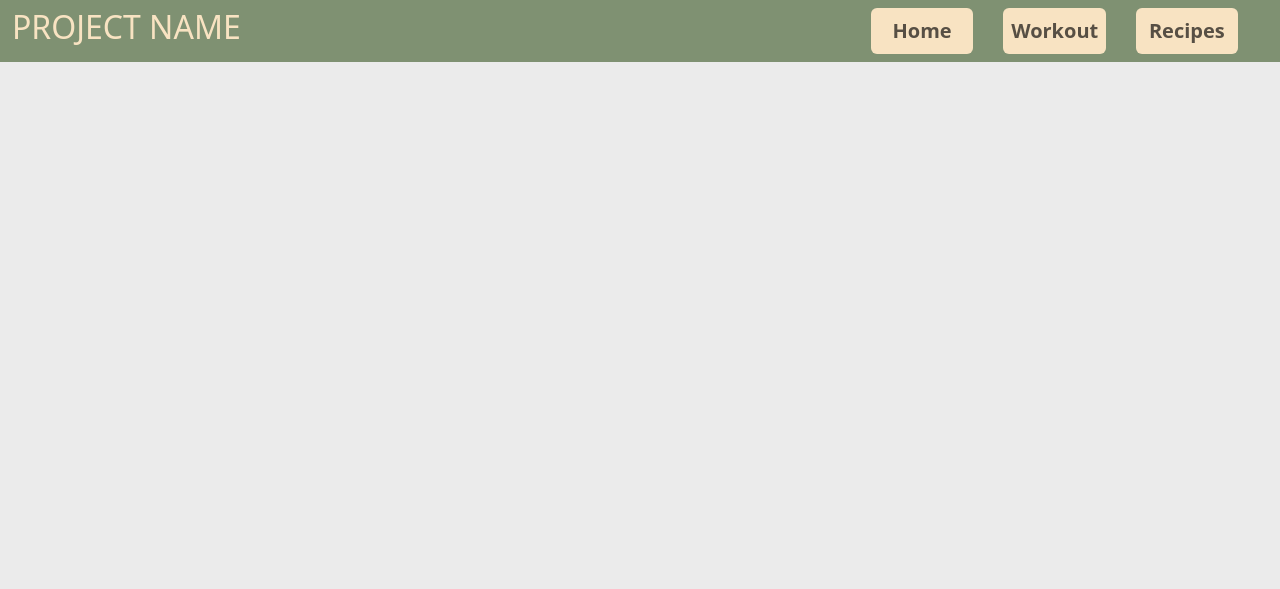
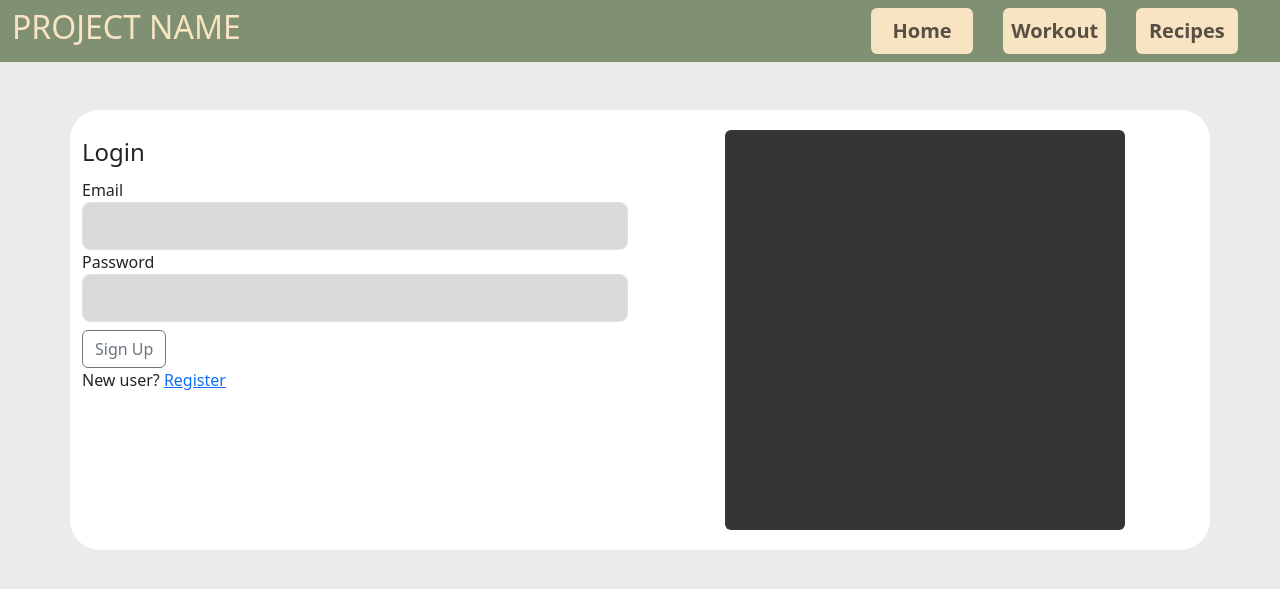
Before and after one commit to abdulahmed6/fitnessProject, a Flask app: template templates/login.html in a window 1280 px wide. Shown: the top 589 px of the page. Run offline with Flask 3, Linux system fonts and the light colour scheme; the template is opened without the code that fills it: values that come from a table or form of the project are taken from there, others are empty.

Commit message:
Implemented login form

```diff
--- a/app.py
+++ b/app.py
@@ -37,16 +37,16 @@ def register():
     if form.validate_on_submit():
         try:
             user_exists = User.query.filter_by(username=form.username.data).first()
-            email_exists = User.query.filter_by(username=form.email.data).first()
+            email_exists = User.query.filter_by(email=form.email.data).first()
             if user_exists:
                 raise ValueError("User already exsists")
             if email_exists:
-                raise ValueErro("Email already in use")
+                raise ValueError("Email already in use")
             user = User(username=form.username.data, email=form.email.data, password=generate_password_hash(form.password.data))
             db.session.add(user)
             db.session.commit()
             flash(f'Account created for {form.username.data}!', 'success')
-            return redirect(url_for('home'))
+            return redirect(url_for('workouts'))
         except Exception as e:
             message = f'An error has occured: {e}'
             return render_template("register.html", form=form, message=message)
--- a/templates/login.html
+++ b/templates/login.html
@@ -1,4 +1,46 @@
 {% extends "nav.html" %}
 {% block content %}
-<div class="content" style="background-color: white;"></div>
+<div class="container mt-5" style="background-color: white; border-radius: 30px;">
+    <div class="row">
+        <div class="col">
+            <form method="POST" action="">
+                {{ form.hidden_tag() }}
+                <legend class="mb-2 mt-4">Login</legend>
+                <div class=" fs-10 text-danger">{{message}}</div>
+                <div class="form-group">
+                    {{ form.email.label(class="form-control-label") }} {% if
+                    form.email.errors %} {{ form.email(class="form-control
+                    form-control-lg is-invalid") }}
+                    <div class="invalid-feedback">
+                        {% for error in form.email.errors %}
+                        <span class="fs-10 text-danger">{{error}}</span>
+                        {% endfor %}
+                    </div>
+                    {% else %} {{ form.email(class="form-control form-control-lg") }} {%
+                    endif %}
+                </div>
+                <div class="form-group">
+                    {{ form.password.label(class="form-control-label") }} {% if
+                    form.password.errors %} {{ form.password(class="form-control
+                    form-control-lg is-invalid") }}
+                    <div class="invalid-feedback">
+                        {% for error in form.password.errors %}
+                        <span class="fs-10 text-danger">{{error}}</span>
+                        {% endfor %}
+                    </div>
+                    {% else %} {{ form.password(class="form-control form-control-lg") }}
+                    {% endif %}
+                </div>
+                <div class="form-group mt-2 mb-3">
+                    {{ form.submit(class="btn btn-outline-secondary") }}
+                    <p>New user? <a href="{{ url_for('register') }}">Register</a></p>
+                </div>
+            </form>
+        </div>
+        <div class="col d-flex" style="align-items: flex-end; justify-content: center;">
+            <div class="rounded" style=" height: 50vh; width: 50vh; background-color: #353535; margin-bottom: 20px; margin-top: 20px;">
+            </div>
+        </div>
+    </div>
+</div>
 {% endblock content %}
--- a/templates/register.html
+++ b/templates/register.html
@@ -63,7 +63,8 @@
             </form>
         </div>
         <div class="col d-flex" style="align-items: flex-end; justify-content: center;">
-            <div class="rounded" style=" height: 50vh; width: 50vh; background-color: #353535; margin-bottom: 13%;"></div>
+            <div class="rounded" style=" height: 50vh; width: 50vh; background-color: #353535; margin-bottom: 20px; margin-top: 20px;">
+            </div>
         </div>
     </div>
 </div>
```
